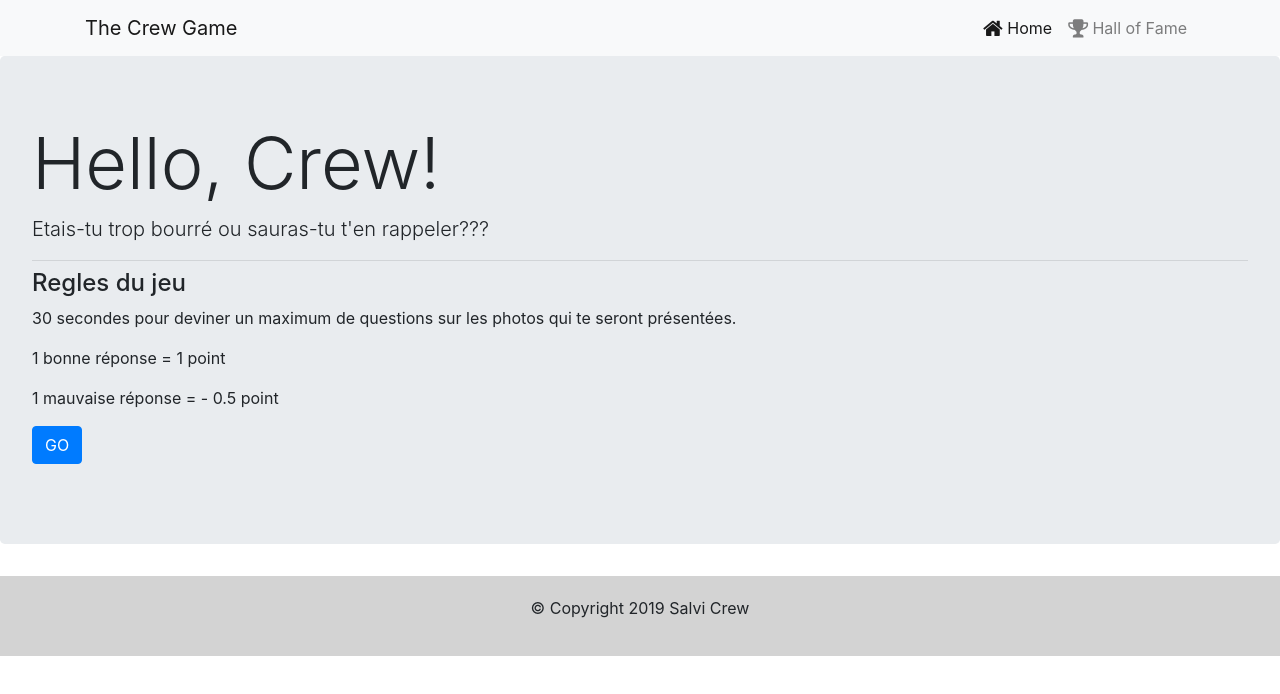
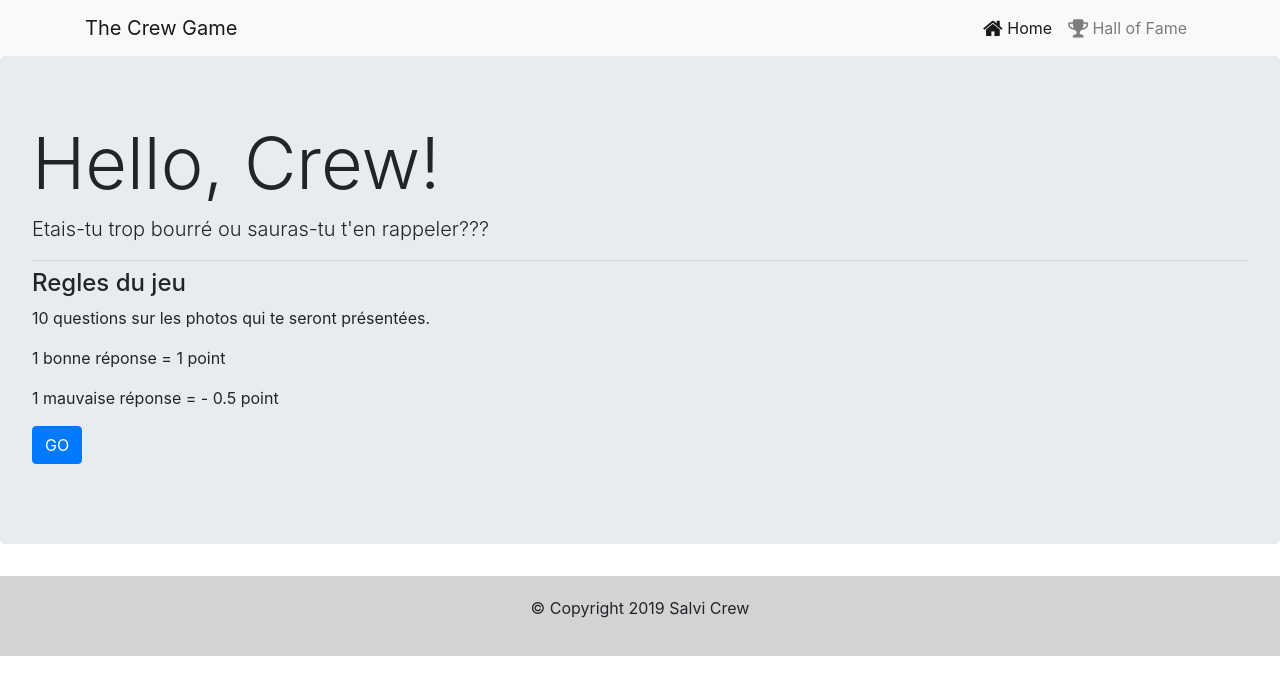
Before and after one commit to joelb01-github/crewapp, a React (Create React App) app: page / in a window 1280 px wide. Shown: the top 694 px of the page. Built offline with nearby package versions, Linux system fonts and the light colour scheme.

Commit message:
small improvement

```diff
--- a/src/components/HomeComponent.js
+++ b/src/components/HomeComponent.js
@@ -9,7 +9,7 @@ const Home = () => (
       <p className="lead">Etais-tu trop bourr&eacute; ou sauras-tu t'en rappeler???</p>
       <hr className="my-2" />
       <h4>Regles du jeu</h4>
-      <p>30 secondes pour deviner un maximum de questions sur les photos qui te seront pr&eacute;sent&eacute;es.</p>
+      <p>10 questions sur les photos qui te seront pr&eacute;sent&eacute;es.</p>
       <p>1 bonne r&eacute;ponse = 1 point</p>
       <p>1 mauvaise r&eacute;ponse = - 0.5 point</p>
       <p className="lead">
```
